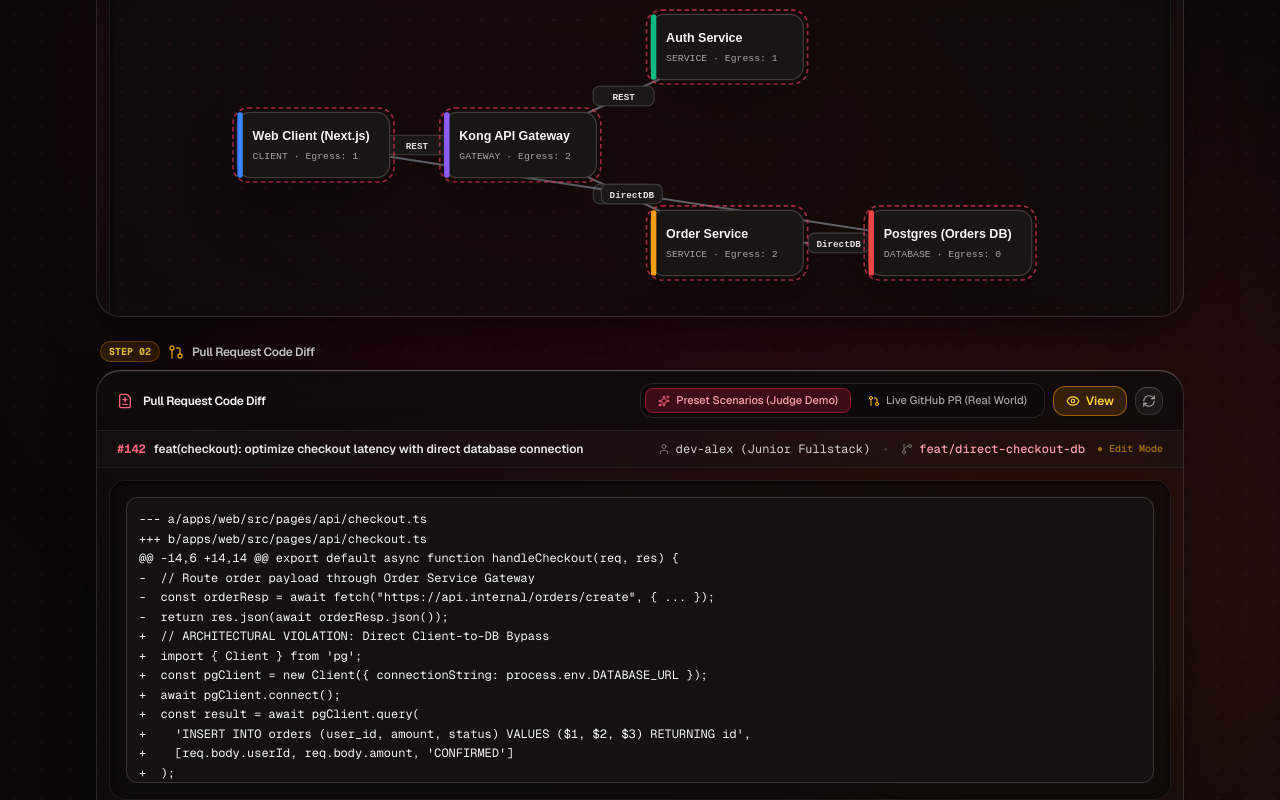
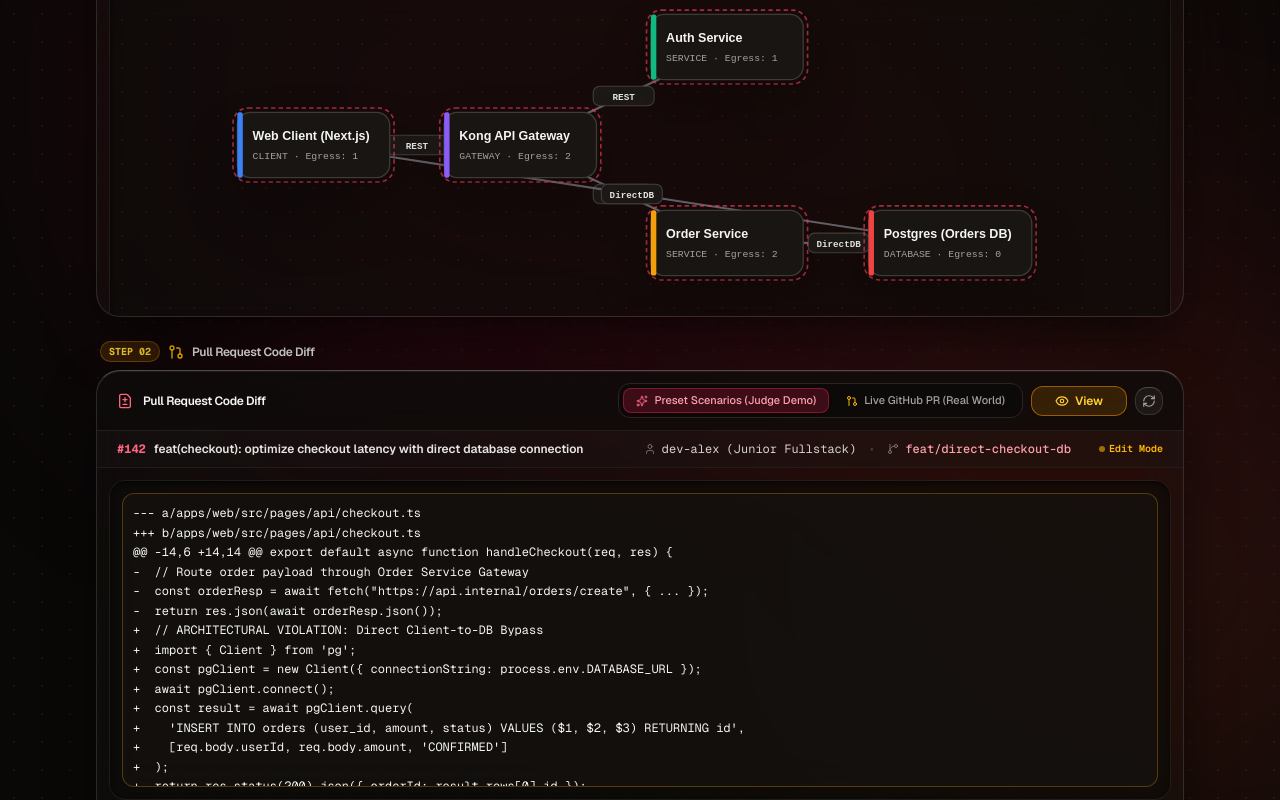
Before and after one commit to RITIKSINGH-DEOS/ArchSense, a Next.js app in the folder frontend/: page / in a window 1280 px wide. Both pictures are taken after a click on the button "Edit Diff". Shown: the part 648-1448 px from the top of the page. Built offline with nearby package versions, Linux system fonts and the light colour scheme; a web font is replaced by a local one.

Commit message:
fix(ui): eliminate layout jumping between Edit Diff and View modes with fixed button widths and reserved badge slots

```diff
--- a/frontend/src/components/DiffInspector.tsx
+++ b/frontend/src/components/DiffInspector.tsx
@@ -223,10 +223,10 @@
           {/* Edit / View Toggle */}
           <button
             onClick={() => setIsEditing(!isEditing)}
-            className={`flex items-center space-x-1.5 text-xs px-3 py-1.5 rounded-xl border transition-all duration-200 ${
+            className={`flex items-center justify-center space-x-1.5 text-xs px-3 py-1.5 rounded-xl border transition-all duration-200 w-24 flex-shrink-0 ${
               isEditing
                 ? 'bg-amber-500/15 border-amber-500/50 text-amber-300 font-semibold shadow-sm'
-                : 'glass-pill text-stone-300 hover:text-white'
+                : 'border-stone-800 glass-pill text-stone-300 hover:text-white'
             }`}
           >
             {isEditing ? (
@@ -366,27 +366,31 @@
             <GitBranch className="w-3 h-3 text-stone-500" />
             <span className="text-rose-300 font-medium">{prBranch}</span>
           </span>
-          {isEditing && (
-            <span className="text-amber-400 text-[10px] font-semibold animate-pulse">
-              ● Edit Mode
-            </span>
-          )}
+          <span
+            className={`text-amber-400 text-[10px] font-semibold transition-opacity duration-200 flex items-center gap-1 w-20 justify-end ${
+              isEditing ? 'opacity-100' : 'opacity-0 pointer-events-none'
+            }`}
+          >
+            <span className="w-1.5 h-1.5 rounded-full bg-amber-400 animate-pulse" />
+            <span>Edit Mode</span>
+          </span>
         </div>
       </div>
 
       {/* 4. Diff Content Area */}
       <div className="glass-inner rounded-2xl m-3 font-mono text-xs overflow-y-auto h-[320px] shadow-inner">
         {isEditing ? (
-          <div className="p-4 h-full animate-fade-in">
+          <div className="p-3 h-full animate-fade-in">
             <textarea
               value={diffCode}
               onChange={(e) => onDiffChange(e.target.value)}
               placeholder="Paste or edit any unified Git diff here..."
-              className="w-full h-full p-3 bg-stone-900/60 text-stone-100 font-mono text-xs rounded-xl border border-stone-700/80 focus:outline-none focus:border-rose-500 leading-relaxed resize-none transition-all duration-200"
+              className="w-full h-full p-2.5 bg-stone-900/40 text-stone-100 font-mono text-xs rounded-xl border border-amber-500/30 focus:outline-none focus:border-amber-400/60 leading-relaxed resize-none transition-all duration-200"
+              spellCheck={false}
             />
           </div>
         ) : (
-          <div className="p-4 space-y-0.5 animate-fade-in">
+          <div className="p-3 space-y-0.5 animate-fade-in">
             {diffCode.split('\n').map((line, idx) => {
               let bg = 'text-stone-300';
               if (line.startsWith('+') && !line.startsWith('+++')) {
```
